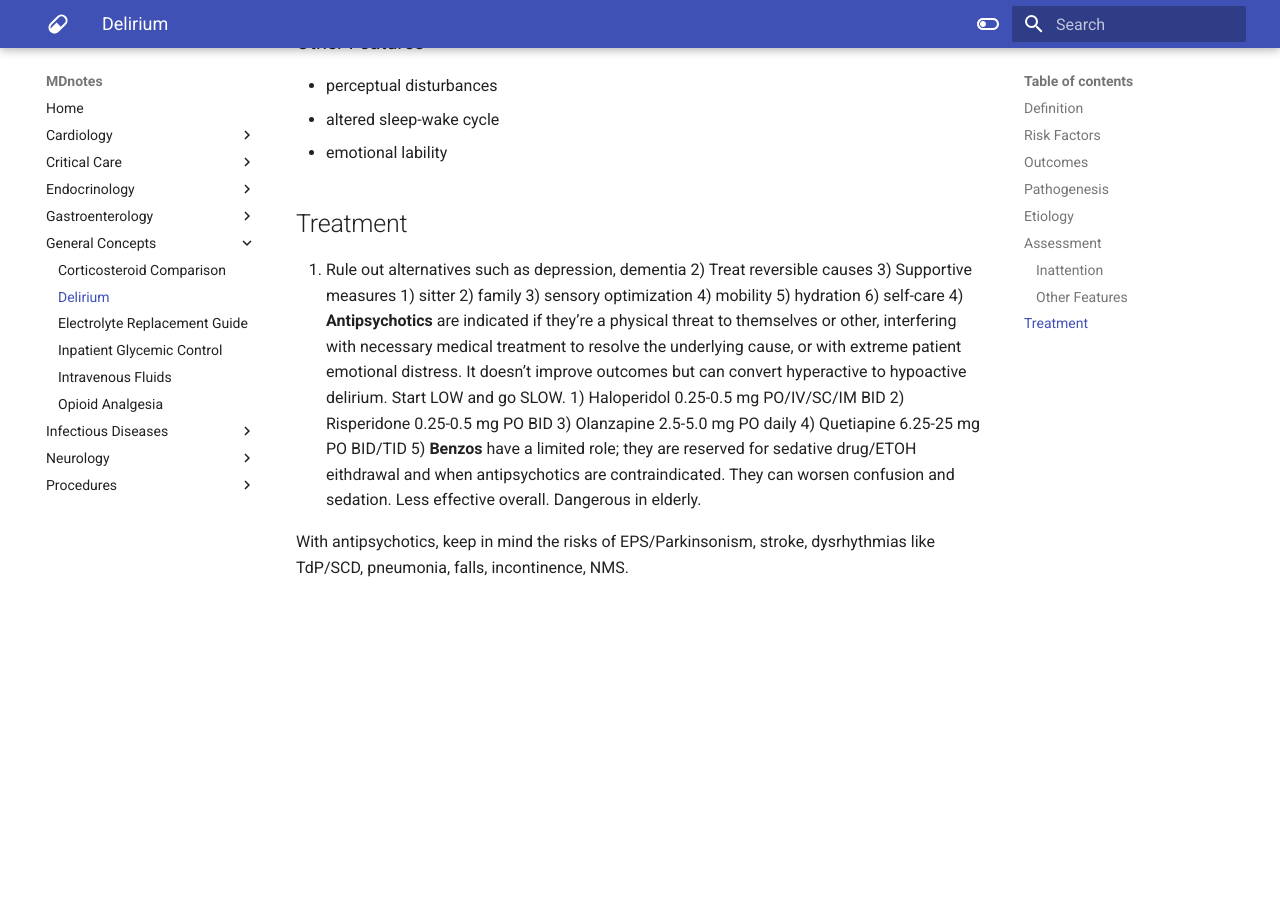
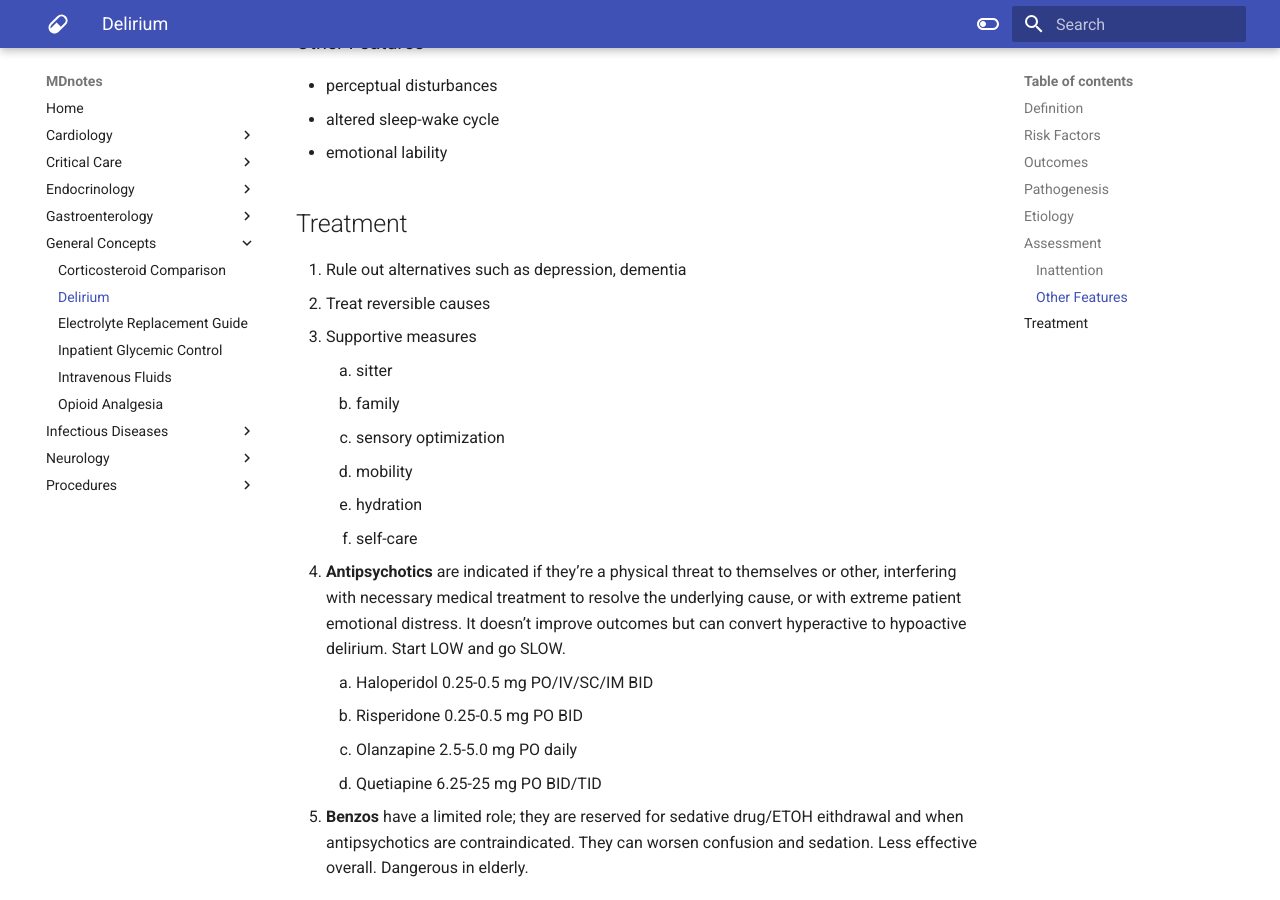
Before and after one commit to jzpero/mdnotes, an MkDocs documentation site: the page built from docs/General Concepts/Delirium.md, in a window 1280 px wide and 900 px high, scrolled down 2366 px. Built offline with MkDocs 1.6.1 and Material for MkDocs 9.7.7, drawn with Linux system fonts in a browser that asks for light colours; before the commit the page ends 2970 px from its top, so only the background shows below that.

Commit message:
vault backup: 2021-07-01 18:20:12
Affected files:

"docs/General Concepts/Delirium.md"

```diff
--- a/docs/General Concepts/Delirium.md
+++ b/docs/General Concepts/Delirium.md
@@ -74,20 +74,20 @@ The **Confusion Assessment Method (CAM)** is a 4-question screen for delirium. I
 ## Treatment
 
 1. Rule out alternatives such as depression, dementia
-2)  Treat reversible causes
-3)  Supportive measures
-    1)  sitter
-    2)  family
-    3)  sensory optimization
-    4)  mobility
-    5)  hydration
-    6)  self-care
-4)  **Antipsychotics** are indicated if they're a physical threat to themselves or other, interfering with necessary medical treatment to resolve the underlying cause, or with extreme patient emotional distress. It doesn't improve outcomes but can convert hyperactive to hypoactive delirium. Start LOW and go SLOW.
-    1)  Haloperidol 0.25-0.5 mg PO/IV/SC/IM BID
-    2)  Risperidone 0.25-0.5 mg PO BID
-    3)  Olanzapine 2.5-5.0 mg PO daily
-    4)  Quetiapine 6.25-25 mg PO BID/TID
-5)  **Benzos** have a limited role; they are reserved for sedative drug/ETOH eithdrawal and when antipsychotics are contraindicated. They can worsen confusion and sedation. Less effective overall. Dangerous in elderly.
+2.  Treat reversible causes
+3.  Supportive measures
+    1.  sitter
+    2.  family
+    3.  sensory optimization
+    4.  mobility
+    5.  hydration
+    6.  self-care
+4.  **Antipsychotics** are indicated if they're a physical threat to themselves or other, interfering with necessary medical treatment to resolve the underlying cause, or with extreme patient emotional distress. It doesn't improve outcomes but can convert hyperactive to hypoactive delirium. Start LOW and go SLOW.
+    1.  Haloperidol 0.25-0.5 mg PO/IV/SC/IM BID
+    2.  Risperidone 0.25-0.5 mg PO BID
+    3.  Olanzapine 2.5-5.0 mg PO daily
+    4.  Quetiapine 6.25-25 mg PO BID/TID
+5.  **Benzos** have a limited role; they are reserved for sedative drug/ETOH eithdrawal and when antipsychotics are contraindicated. They can worsen confusion and sedation. Less effective overall. Dangerous in elderly.
 
 
 With antipsychotics, keep in mind the risks of EPS/Parkinsonism, stroke, dysrhythmias like TdP/SCD, pneumonia, falls, incontinence, NMS.
```
